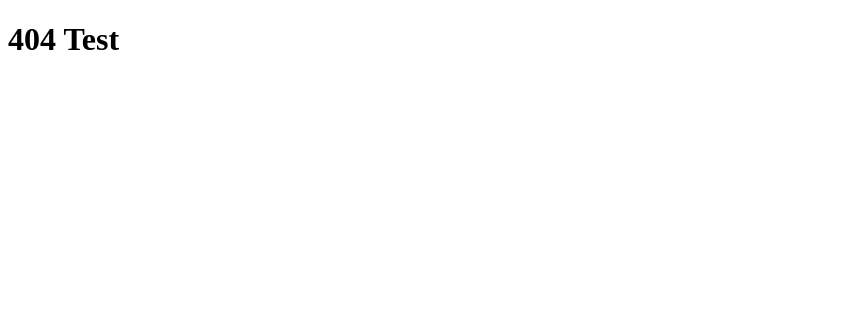
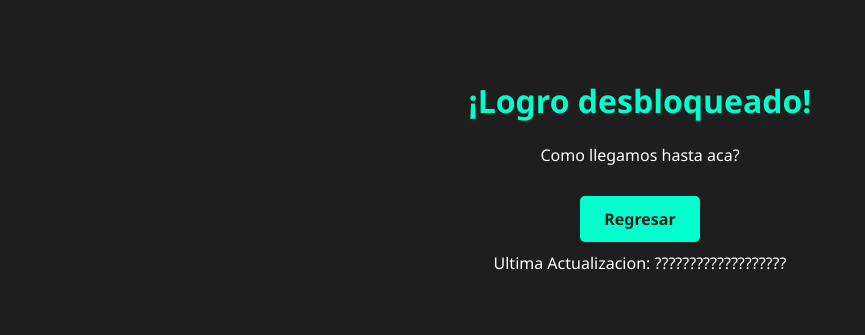
Before and after one commit to Dianelito/dianelito.github.io, a plain HTML site: page 404.html in a window 1280 px wide. Shown: the whole page, without its empty margins (0-865 px from the left). Drawn offline with Linux system fonts and the light colour scheme.

Commit message:
404 added

```diff
--- a/404.html
+++ b/404.html
@@ -1,2 +1,53 @@
 <!DOCTYPE html>
-<h1> 404 Test</h1>
+<html lang="es">
+<head>
+  <meta charset="UTF-8" />
+  <meta name="viewport" content="width=device-width, initial-scale=1.0" />
+  <title>404</title>
+  <link rel="icon" type="img" href="favicon.ico">
+  <style>
+    body {
+      background-color: #1e1e1e;
+      color: #ffffff;
+      font-family: 'Segoe UI', sans-serif;
+      text-align: center;
+      padding: 50px;
+    }
+
+    h1 {
+      color: #00ffcc;
+    }
+
+    .boton {
+      display: inline-block;
+      margin: 10px;
+      background-color: #00ffcc;
+      color: #1e1e1e;
+      padding: 12px 24px;
+      text-decoration: none;
+      border-radius: 5px;
+      font-weight: bold;
+      transition: background-color 0.3s;
+    }
+    .boton:hover {
+      background-color: #00c2a0;
+    }
+    .contenedor-botones {
+      display: flex;
+      justify-content: center;
+      flex-wrap: wrap;
+      gap: 20px;
+      margin-top: 20px;
+    }
+  </style>
+</head>
+<body>
+  <h1>¡Logro desbloqueado!</h1>
+  <p>Como llegamos hasta aca?</p>
+
+  <div class="contenedor-botones">
+    <a class="boton" href="index.html">Regresar</a>
+  </div>
+</body>
+<footer> Ultima Actualizacion: ???????????????????
+</html>
```
